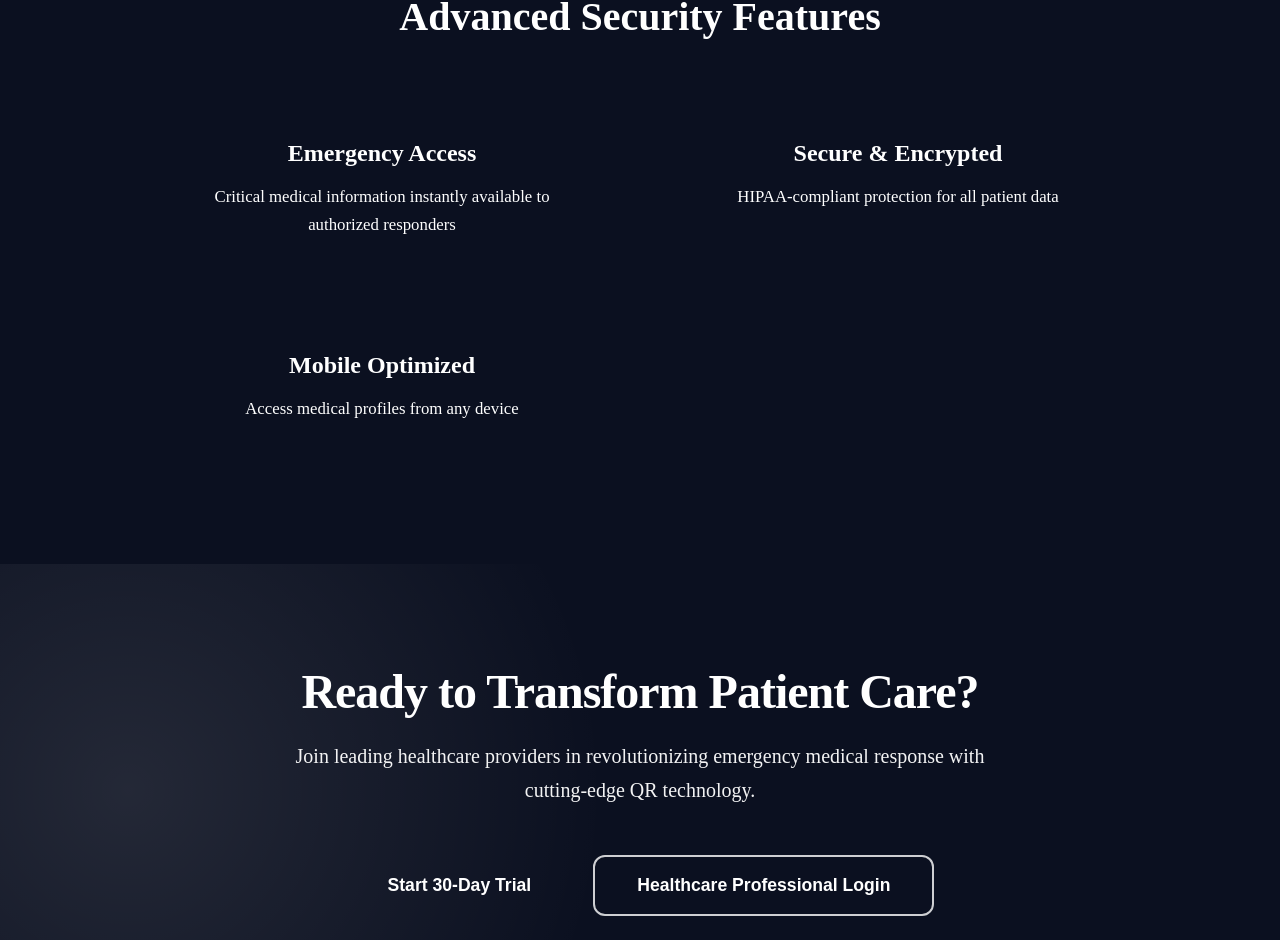
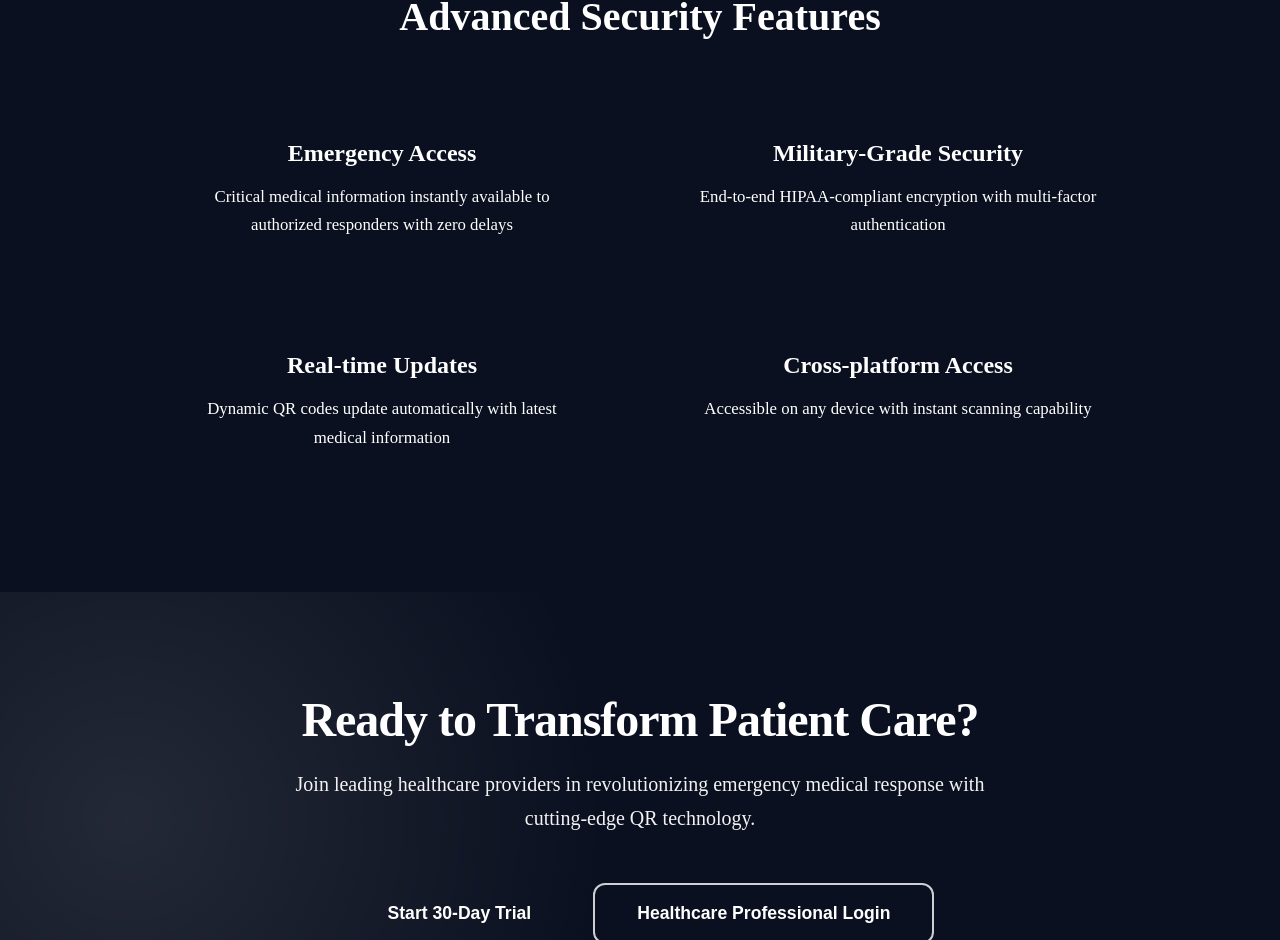
Before and after one commit to kmark4407-droid/HealthScanQR_FRONTEND, an Angular app: page / in a window 1280 px wide. Shown: the part 1211-2151 px from the top of the page. Built offline with nearby package versions, Linux system fonts and the light colour scheme.

Commit message:
Update home.component.ts

```diff
--- a/src/app/home/home.component.ts
+++ b/src/app/home/home.component.ts
@@ -14,15 +14,19 @@ export class HomeComponent {
   features = [
     {
       title: 'Emergency Access',
-      description: 'Critical medical information instantly available to authorized responders'
+      description: 'Critical medical information instantly available to authorized responders with zero delays'
     },
     {
-      title: 'Secure & Encrypted',
-      description: 'HIPAA-compliant protection for all patient data'
+      title: 'Military-Grade Security',
+      description: 'End-to-end HIPAA-compliant encryption with multi-factor authentication'
     },
     {
-      title: 'Mobile Optimized',
-      description: 'Access medical profiles from any device'
+      title: 'Real-time Updates',
+      description: 'Dynamic QR codes update automatically with latest medical information'
+    },
+    {
+      title: 'Cross-platform Access',
+      description: 'Accessible on any device with instant scanning capability'
     }
   ];
 
```
